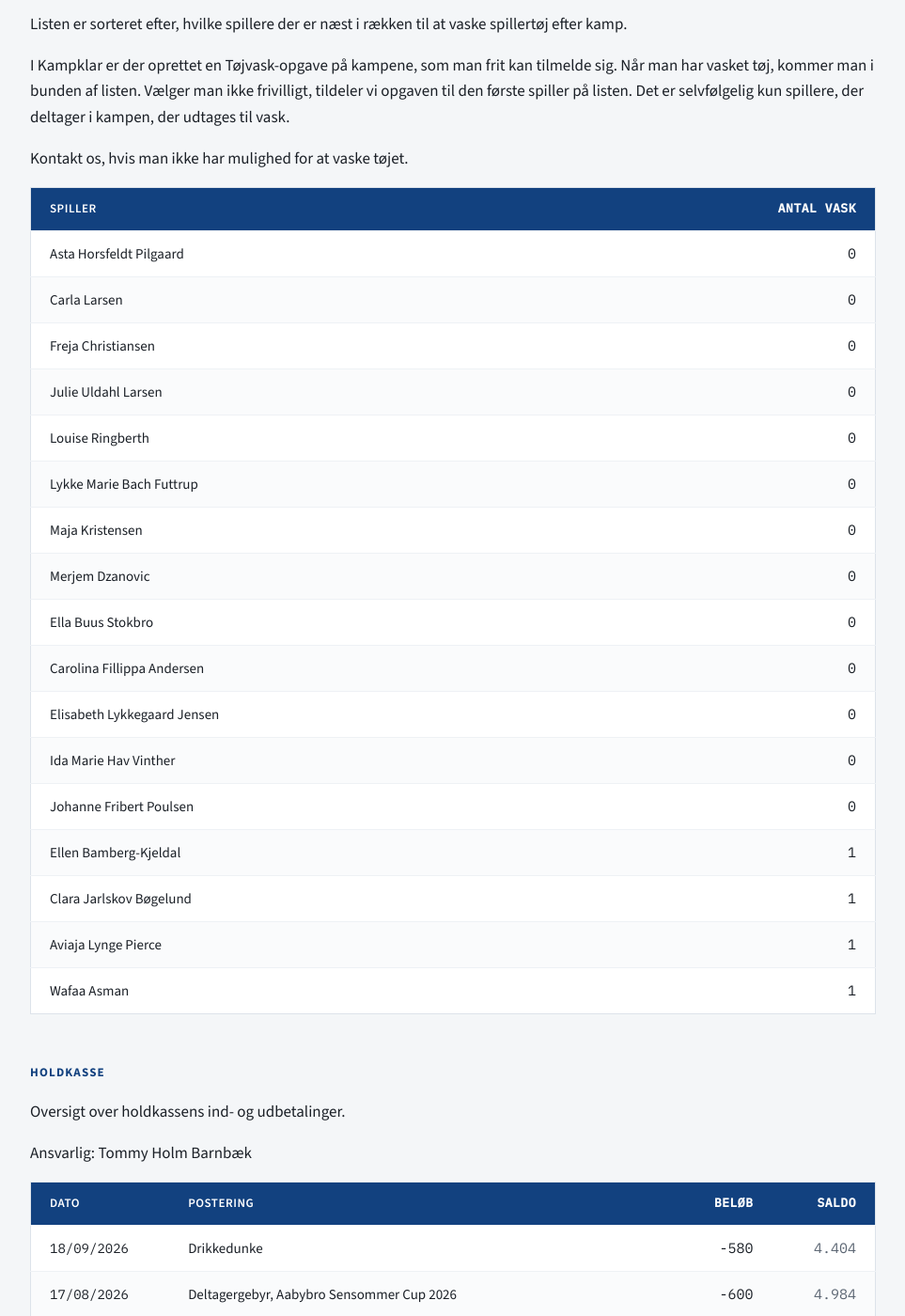
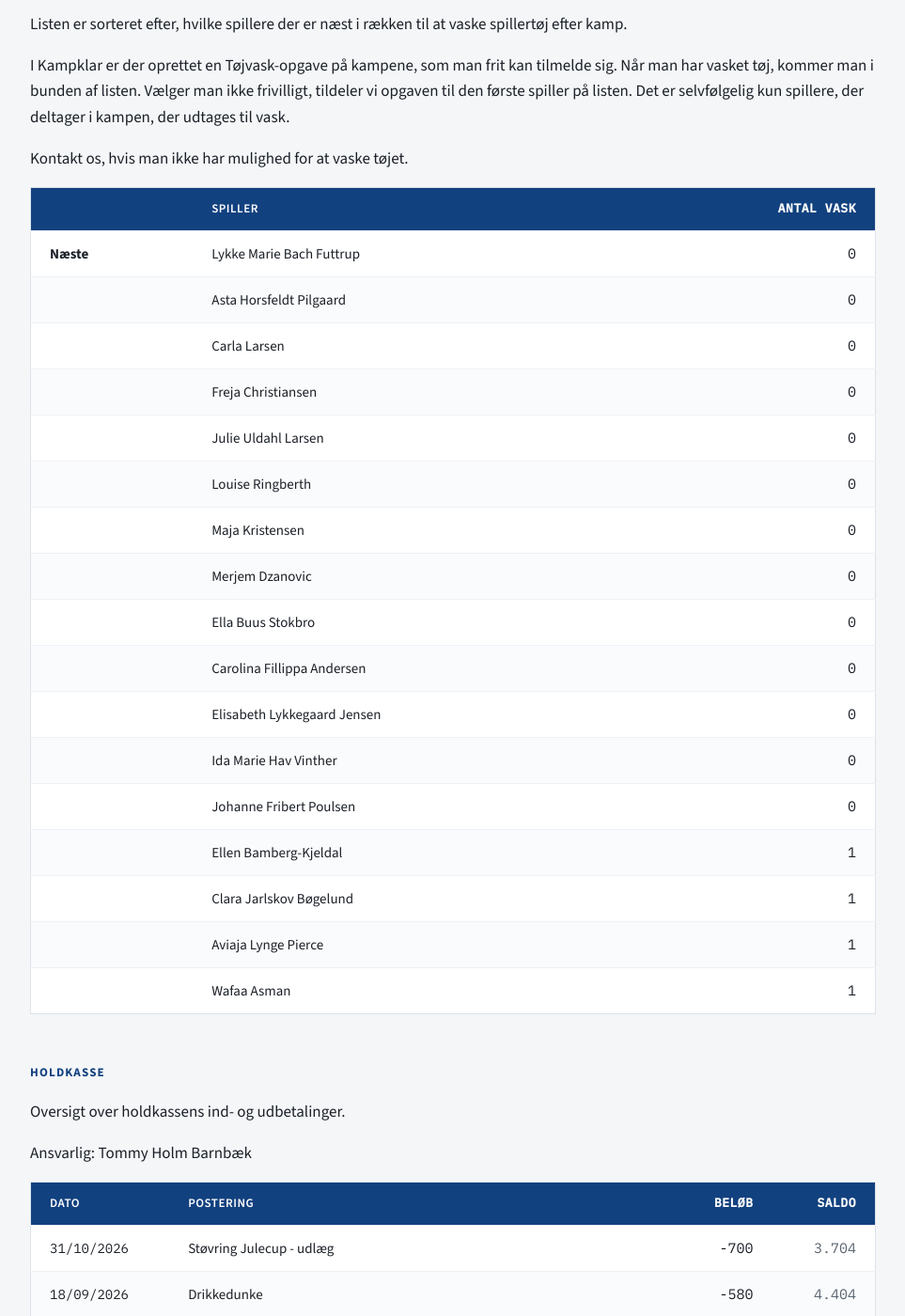
Before and after one commit to holm-dk/fodbold-vb-piger, a Jekyll site: the page built from index.md, in a window 1280 px wide and 1400 px high, scrolled down 562 px. Shown: the whole window at 94% size, without its empty margins (158-1121 px from the left). Built offline with Jekyll 4.4.1, drawn with Linux system fonts in a browser that asks for light colours.

Commit message:
Markeret næste på vaskeliste og tilføjet udlæg Støvring Julecup

```diff
--- a/index.md
+++ b/index.md
@@ -22,25 +22,25 @@ I Kampklar er der oprettet en Tøjvask-opgave på kampene, som man frit kan tilm
 
 Kontakt os, hvis man ikke har mulighed for at vaske tøjet.
 
-| Spiller | Antal vask |
-|---|---:|
-| Asta Horsfeldt Pilgaard | 0 |
-| Carla Larsen | 0 |
-| Freja Christiansen | 0 |
-| Julie Uldahl Larsen | 0 |
-| Louise Ringberth | 0 |
-| Lykke Marie Bach Futtrup | 0 |
-| Maja Kristensen | 0 |
-| Merjem Dzanovic | 0 |
-| Ella Buus Stokbro | 0 |
-| Carolina Fillippa Andersen | 0 |
-| Elisabeth Lykkegaard Jensen | 0 |
-| Ida Marie Hav Vinther | 0 |
-| Johanne Fribert Poulsen | 0 |
-| Ellen Bamberg-Kjeldal | 1 |
-| Clara Jarlskov Bøgelund | 1 |
-| Aviaja Lynge Pierce | 1 |
-| Wafaa Asman | 1 |
+| | Spiller | Antal vask |
+|---|---|---:|
+| **Næste** | Lykke Marie Bach Futtrup | 0 |
+| | Asta Horsfeldt Pilgaard | 0 |
+| | Carla Larsen | 0 |
+| | Freja Christiansen | 0 |
+| | Julie Uldahl Larsen | 0 |
+| | Louise Ringberth | 0 |
+| | Maja Kristensen | 0 |
+| | Merjem Dzanovic | 0 |
+| | Ella Buus Stokbro | 0 |
+| | Carolina Fillippa Andersen | 0 |
+| | Elisabeth Lykkegaard Jensen | 0 |
+| | Ida Marie Hav Vinther | 0 |
+| | Johanne Fribert Poulsen | 0 |
+| | Ellen Bamberg-Kjeldal | 1 |
+| | Clara Jarlskov Bøgelund | 1 |
+| | Aviaja Lynge Pierce | 1 |
+| | Wafaa Asman | 1 |
 
 ## Holdkasse
 
@@ -50,6 +50,7 @@ Ansvarlig: Tommy Holm Barnbæk
 
 | Dato | Postering | Beløb | Saldo |
 |---|---|---:|---:|
+| 31/10/2026 | Støvring Julecup - udlæg | -700 | 3.704 |
 | 18/09/2026 | Drikkedunke | -580 | 4.404 |
 | 17/08/2026 | Deltagergebyr, Aabybro Sensommer Cup 2026 | -600 | 4.984 |
 | 05/08/2026 | Officielt Vildbjerg Cup holdfoto til deltagende spillere (11 stk) | -385 | 5.584 |
```
